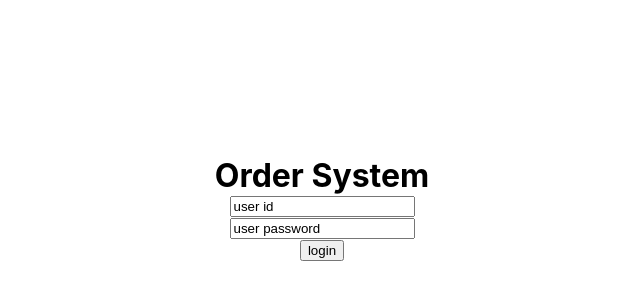
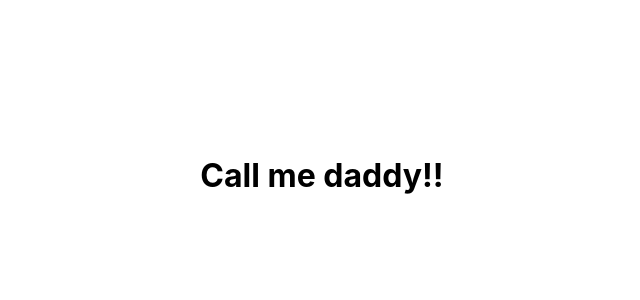
Before and after one commit to Tsai4000/order_system, a React (Create React App) app in the folder client/: page /order in a window 1280 px wide. Shown: the part 94-394 px from the top of the page, without its empty margins (318-958 px from the left). Built offline with nearby package versions, Linux system fonts and the light colour scheme.

Commit message:
router init.

```diff
--- a/client/src/App.tsx
+++ b/client/src/App.tsx
@@ -1,42 +1,24 @@
-import Input from './Components/input';
-import React,{Component} from 'react';
-import Button from './Components/button'
-import './App.css'
+import React, { Suspense } from 'react'
+import { Router, Switch, Route } from 'react-router-dom'
+import Login from './Components/Login/Login'
+import UserOrder from  './Components/User_Order/User_order'
+import history from './store/history'
 
-class App extends Component{
-  constructor(props:any) {
-    super(props);
-    this.handleIDChange = this.handleIDChange.bind(this);
-    this.handlePasswordChange = this.handlePasswordChange.bind(this);
-    this.state = {
-      user_id: '',
-      user_password: '',
-      onclick: false,
-    };
-  }
-  handleIDChange(e:any) {
-    this.setState({user_id: e.target.value});
-  }
-  handlePasswordChange(e:any) {
-    this.setState({user_password: e.target.value});
-  }
-  handleClick = (e:any) => {
-    this.setState({onclick: true});
-  }
-  render(){
-    return (
-      <div className="Container">
-        <div>
-          <div className="Support"></div>
-          <h1 className="Title">Order System</h1>
-          <div className="Show">
-            <Input onClick={this.handleClick} id={this.handleIDChange} text="user id"/>
-            <Input onClick={this.handleClick} id={this.handleIDChange} text="user password"/>
-            <Button onClick={this.handleClick} text="login"/>
-          </div>
-        </div>
-      </div>
-    );
-}
-}
-export default App;
+const Loader = () => <div>loading...</div>
+const App = () => (
+  <Suspense fallback={<Loader/>}>
+    <Router history={history}>
+      <Switch>
+        <Route exact path = "/" component = {Login} />
+        {/* <Route path = "/product" component = {ProductList} /> */}
+        <Route path = "/order" component = {UserOrder} />
+        {/* <Route path = "/login" component={Login} />
+        <Route path = "/register" component = {Register} />
+        <Route path = "/cart" component = {Cart} /> */}
+        {/* <Route path = "/seller/product" component = {SellerProduct} /> */}
+      </Switch>
+    </Router>
+  </Suspense>
+)
+
+export default App
--- /dev/null
+++ b/client/src/Components/Login/App.css
@@ -0,0 +1,60 @@
+.Container {
+  width: 300px;
+  height: 100px;
+  text-align: center;
+  position: absolute;
+  left: 50%;
+  top: 50%;
+  margin-top: -150px;
+  margin-left: -150px;
+}
+
+.Title {
+  float: 0;
+  margin: 0 auto;
+  vertical-align: middle;
+}
+
+.Show {
+  display: inline-block;
+  vertical-align: middle;
+
+}
+
+
+
+
+/* .App-logo {
+  height: 40vmin;
+  pointer-events: none;
+}
+
+@media (prefers-reduced-motion: no-preference) {
+  .App-logo {
+    animation: App-logo-spin infinite 20s linear;
+  }
+}
+
+.App-header {
+  background-color: #282c34;
+  min-height: 100vh;
+  display: flex;
+  flex-direction: column;
+  align-items: center;
+  justify-content: center;
+  font-size: calc(10px + 2vmin);
+  color: white;
+}
+
+.App-link {
+  color: #61dafb;
+}
+
+@keyframes App-logo-spin {
+  from {
+    transform: rotate(0deg);
+  }
+  to {
+    transform: rotate(360deg);
+  }
+} */
--- /dev/null
+++ b/client/src/Components/Login/Login.tsx
@@ -0,0 +1,42 @@
+import Input from './input';
+import React,{Component} from 'react';
+import Button from './button'
+import './App.css'
+
+class Login extends Component{
+  constructor(props:any) {
+    super(props);
+    this.handleIDChange = this.handleIDChange.bind(this);
+    this.handlePasswordChange = this.handlePasswordChange.bind(this);
+    this.state = {
+      user_id: '',
+      user_password: '',
+      onclick: false,
+    };
+  }
+  handleIDChange(e:any) {
+    this.setState({user_id: e.target.value});
+  }
+  handlePasswordChange(e:any) {
+    this.setState({user_password: e.target.value});
+  }
+  handleClick = (e:any) => {
+    this.setState({onclick: true});
+  }
+  render(){
+    return (
+      <div className="Container">
+        <div>
+          <div className="Support"></div>
+          <h1 className="Title">Order System</h1>
+          <div className="Show">
+            <Input onClick={this.handleClick} id={this.handleIDChange} text="user id"/>
+            <Input onClick={this.handleClick} id={this.handleIDChange} text="user password"/>
+            <Button onClick={this.handleClick} text="login"/>
+          </div>
+        </div>
+      </div>
+    );
+}
+}
+export default Login;
--- /dev/null
+++ b/client/src/Components/Login/button.tsx
@@ -0,0 +1,15 @@
+import React from 'react'
+import PropTypes from 'prop-types'
+
+export const Button = ({onClick, text}:any) =>(
+    <div>
+        <button onClick={onClick}>{text}</button>
+    </div>
+)
+
+Button.propTypes = {
+    onClick: PropTypes.func.isRequired,
+    text: PropTypes.string.isRequired
+  }
+
+export default Button
--- /dev/null
+++ b/client/src/Components/Login/input.tsx
@@ -0,0 +1,16 @@
+import React from 'react'
+import PropTypes from 'prop-types'
+
+export const Input = ({id, text }:any) => (
+    <div>
+        <input value={text} onChange={id}/>
+    </div>
+)
+
+Input.propTypes = {
+  onClick: PropTypes.func.isRequired,
+  id: PropTypes.any.isRequired,
+  text: PropTypes.string.isRequired
+}
+
+export default Input
--- /dev/null
+++ b/client/src/Components/User_Order/User_order.tsx
@@ -0,0 +1,23 @@
+import React,{Component} from 'react';
+
+class UserOrder extends Component{
+  constructor(props:any) {
+    super(props);
+    this.state = {
+      user_id: '',
+      user_password: '',
+      onclick: false,
+    };
+  }
+  render(){
+    return (
+      <div className="Container">
+        <div>
+          <div className="Support"></div>
+          <h1 className="Title">Call me daddy!!</h1>
+        </div>
+      </div>
+    );
+}
+}
+export default UserOrder;
--- /dev/null
+++ b/client/src/store/history.tsx
@@ -0,0 +1,3 @@
+import { createBrowserHistory } from 'history'
+
+export default createBrowserHistory()
```
Also changed, not shown: client/package.json (+6 -2 lines), client/src/Components/dish.tsx (added, +18 -0 lines), 1 other file (tests, documents, lock files or other folders).
